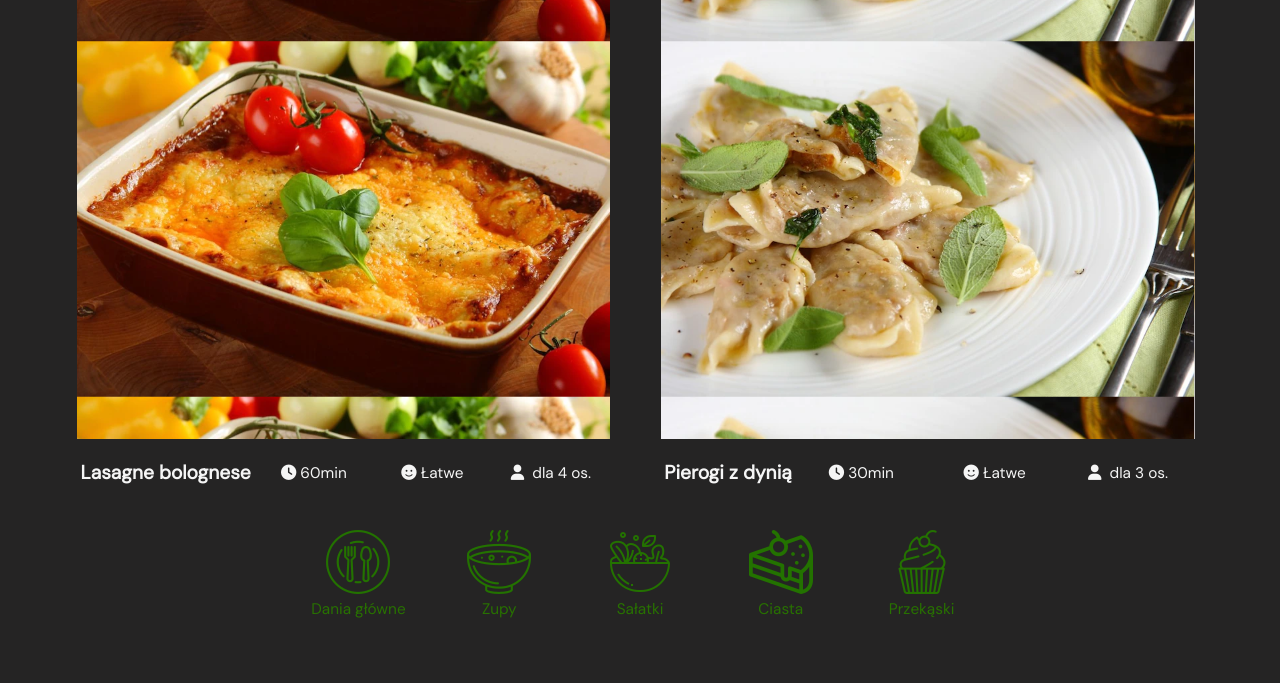
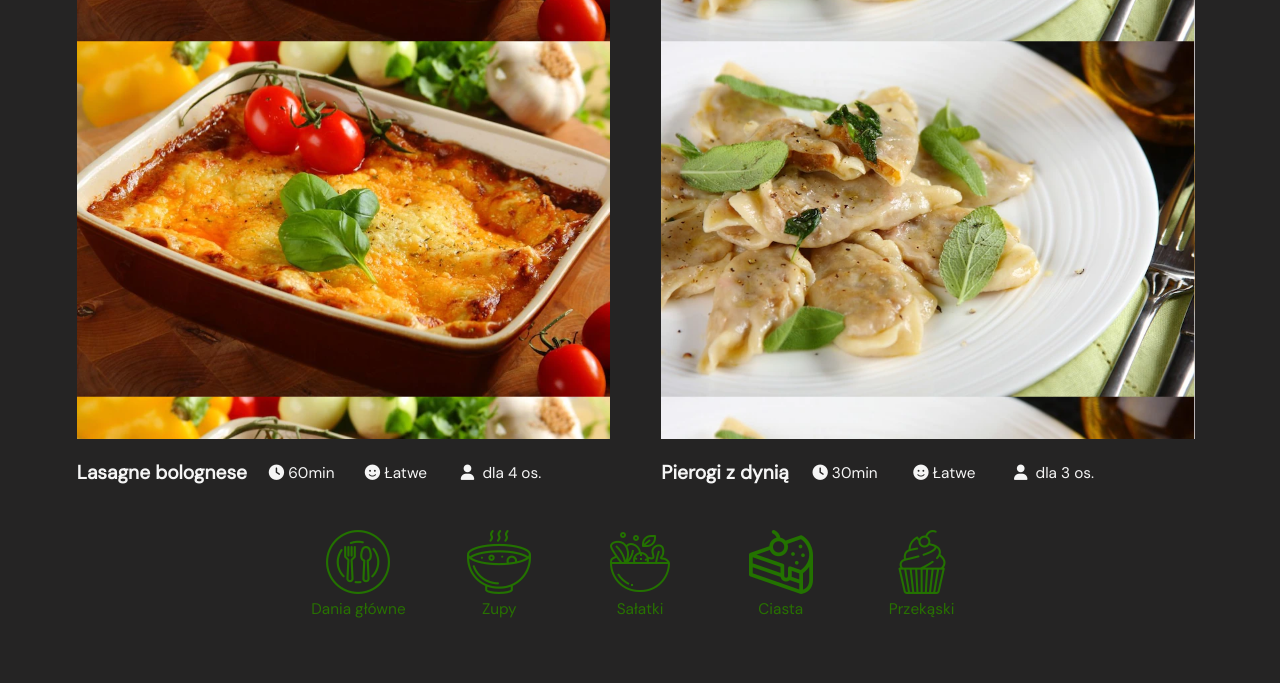
Before and after one commit to sercamembert/przepisy, a PHP site: page /index.html in a window 1280 px wide; the page is wider, and only the part inside the window is pictured. Shown: the part 180-863 px from the top of that part. Run offline with PHP 8.4, Linux system fonts and the light colour scheme; some libraries are stand-ins or nearby versions.

Commit message:
Update style.css

```diff
--- a/css/style.css
+++ b/css/style.css
@@ -149,27 +149,27 @@ margin-left: 6%;
 
 
 .info-grid{
-    width: 100%;
+    width: 90%;
     height:12%;
     display: grid;
-    grid-template-columns: 1.5fr 1fr 1fr 1fr;
+    grid-template-columns: 2fr 1fr 1fr 1fr;
 }
 
 .info-grid-item{
     width: auto;
     height: 100%;
     display: flex;
-    justify-content: center;
+    justify-content: left;
     align-items: center;
     font-size: 1.2vw;
     color: whitesmoke;
 }
 
 .info-grid2{
-    width: 100%;
+    width: 85%;
     height:12%;
     display: grid;
-    grid-template-columns: 1fr 1fr 1fr 1fr;
+    grid-template-columns: 1.5fr 1fr 1fr 1fr;
 
 }
 
```
